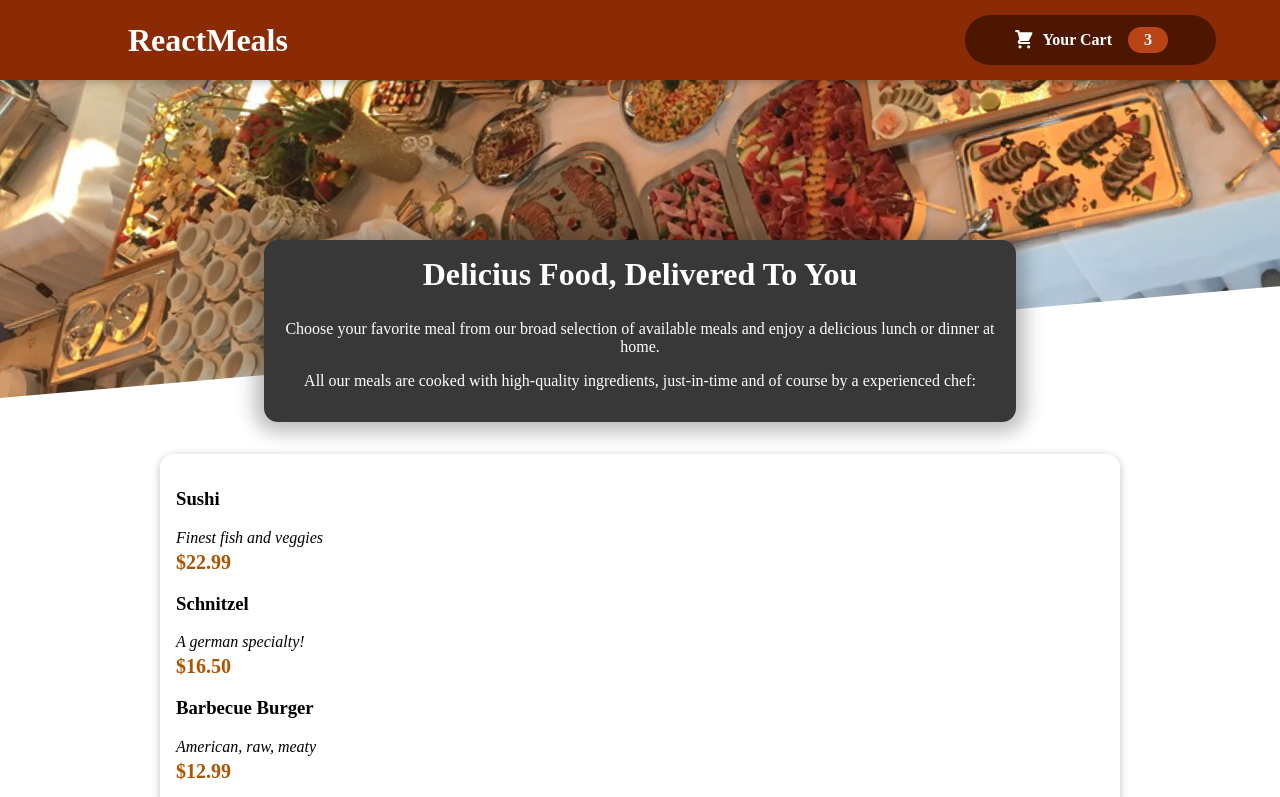
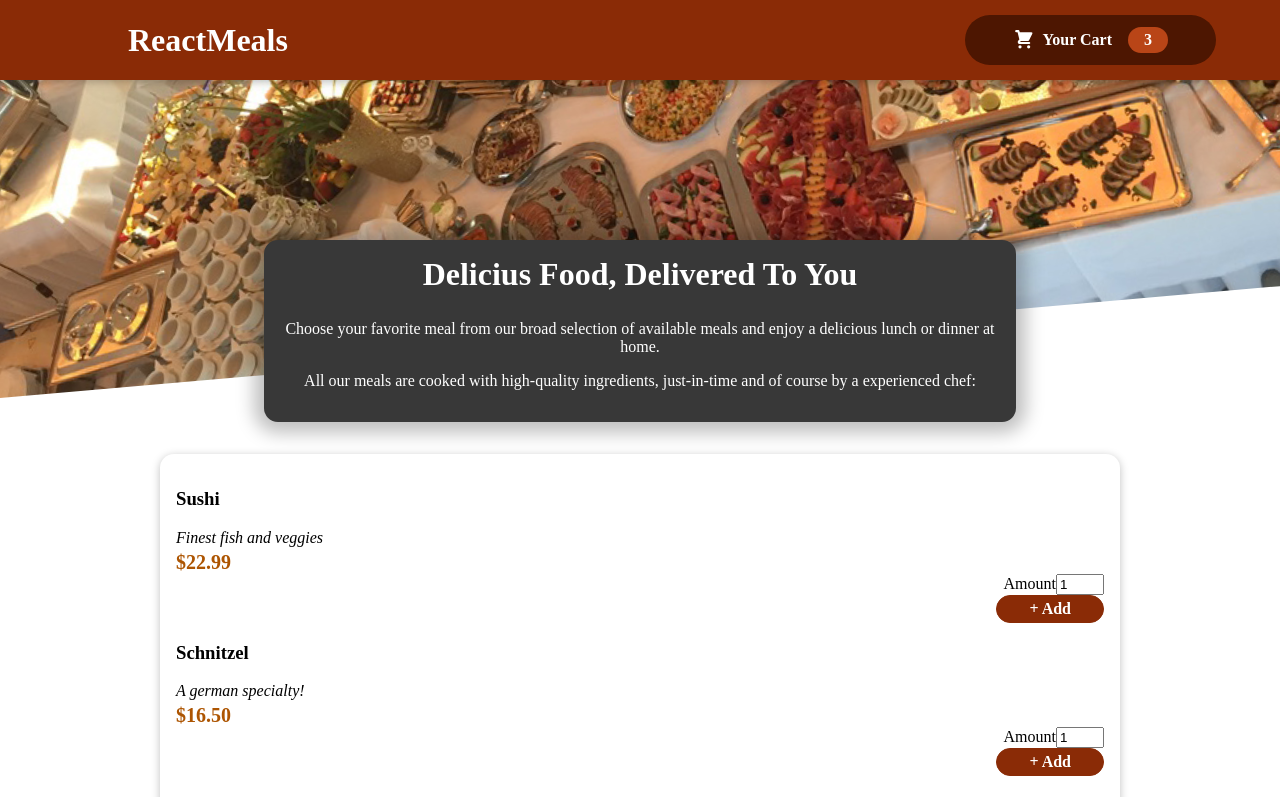
Before and after one commit to paskuvan/react-food, a React (Create React App) app: page / in a window 1280 px wide. Shown: the top 797 px of the page. Built offline with nearby package versions, Linux system fonts and the light colour scheme.

Commit message:
add input

```diff
--- a/src/components/Meals/MealItem/MealItem.js
+++ b/src/components/Meals/MealItem/MealItem.js
@@ -1,3 +1,4 @@
+import MealItemForm from './MealItemForm';
 import classes from './MealItem.module.css'
 
 const MealItem = props => {
@@ -11,7 +12,7 @@
             <div className={classes.price}>{price}</div>
             </div>
             <div>
-
+                <MealItemForm />
             </div>
         </li>
     );
--- a/src/components/Meals/MealItem/MealItemForm.js
+++ b/src/components/Meals/MealItem/MealItemForm.js
@@ -0,0 +1,20 @@
+import Input from '../../UI/Input';
+import classes from './MealItemForm.module.css';
+
+const MealItemForm = props => {
+    return (
+        <form className={classes.form}>
+            <Input label="Amount" input={{
+                id: 'amount',
+                type: 'number',
+                min: '1',
+                max: '5',
+                step: '1',
+                defaultValue: '1'
+            }} />
+            <button>+ Add</button>
+        </form>
+    );
+};
+
+export default MealItemForm;
--- /dev/null
+++ b/src/components/Meals/MealItem/MealItemForm.module.css
@@ -0,0 +1,20 @@
+.form {
+    text-align: right;
+  }
+
+  .form button {
+    font: inherit;
+    cursor: pointer;
+    background-color: #8a2b06;
+    border: 1px solid #8a2b06;
+    color: white;
+    padding: 0.25rem 2rem;
+    border-radius: 20px;
+    font-weight: bold;
+  }
+
+  .form button:hover,
+  .form button:active {
+    background-color: #641e03;
+    border-color: #641e03;
+  }
--- /dev/null
+++ b/src/components/UI/Input.js
@@ -0,0 +1,12 @@
+import classes from './Input.module.css';
+
+const Input = props => {
+    return (
+        <div className={classes.Input}>
+            <label htmlFor={props.input.id}>{props.label}</label>
+            <input {...props.input}/>
+        </div>
+    );
+};
+
+export default Input;
--- /dev/null
+++ b/src/components/UI/Input.module.css
@@ -0,0 +1,18 @@
+.input {
+    display: flex;
+    align-items: center;
+    margin-bottom: 0.5rem;
+  }
+
+  .input label {
+    font-weight: bold;
+    margin-right: 1rem;
+  }
+
+  .input input {
+    width: 3rem;
+    border-radius: 5px;
+    border: 1px solid #ccc;
+    font: inherit;
+    padding-left: 0.5rem;
+  }
```
